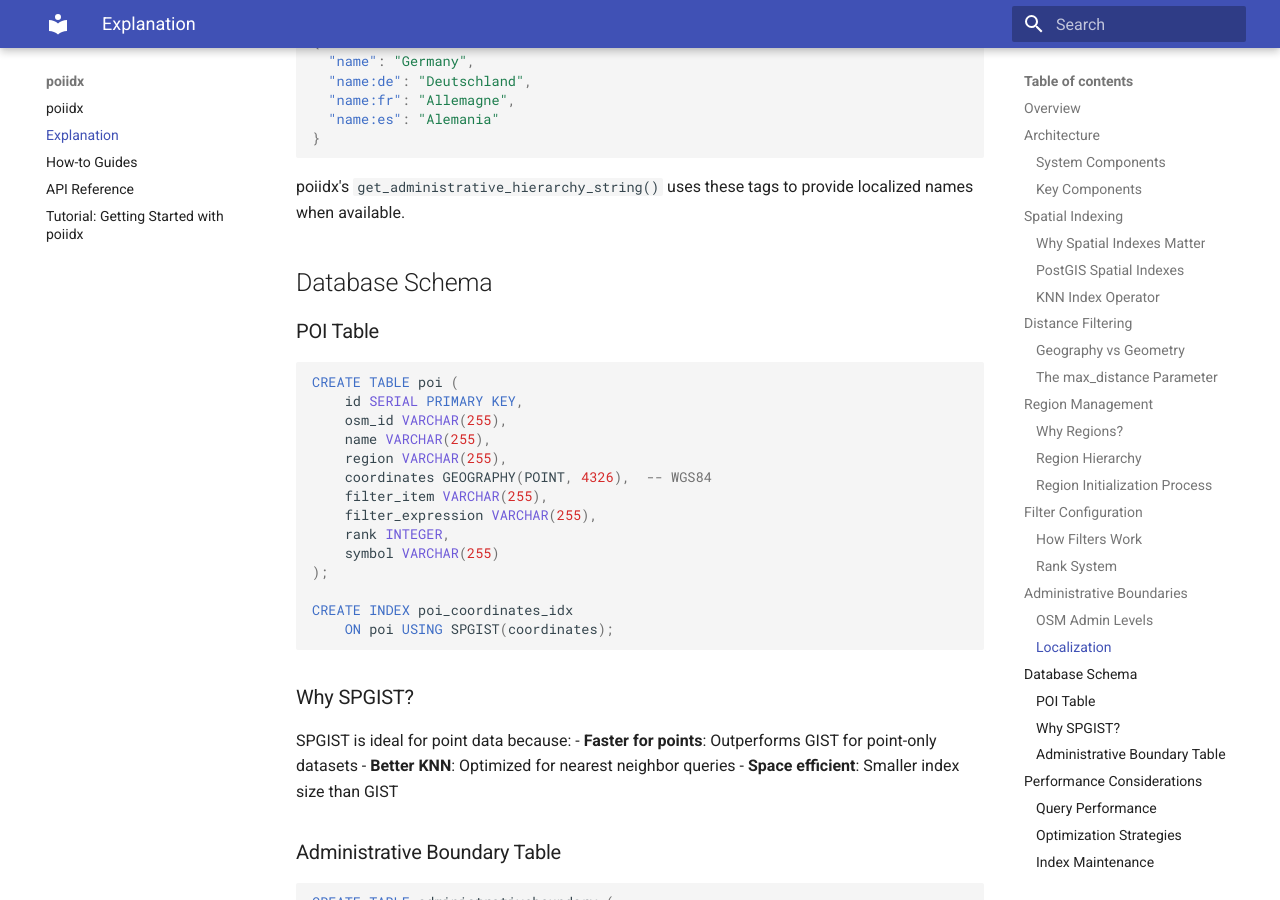
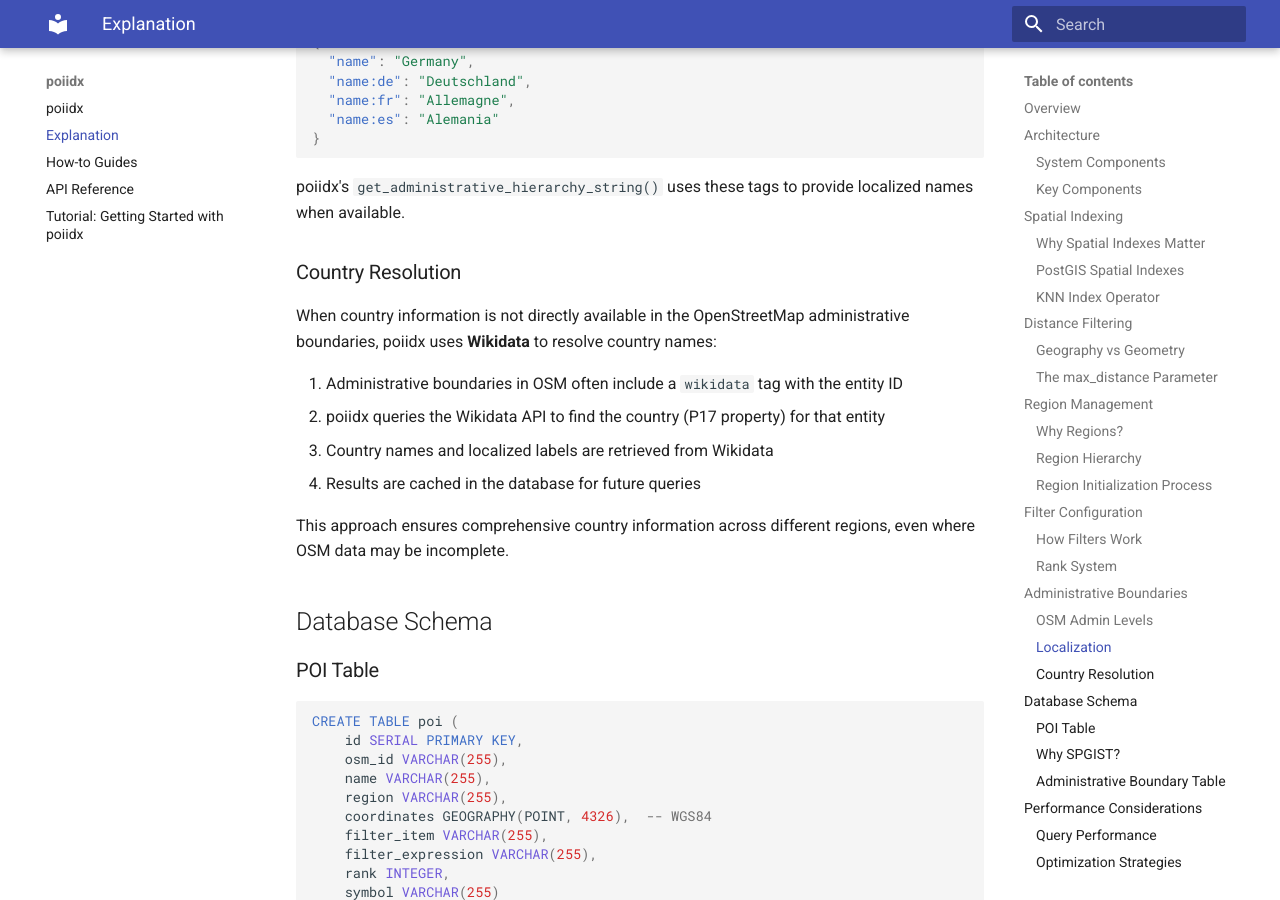
Before and after one commit to bytehexe/poiidx, an MkDocs documentation site: the page built from docs/explanation.md, in a window 1280 px wide and 900 px high, scrolled down 6920 px. Built offline with MkDocs 1.6.1 and Material for MkDocs 9.7.7, drawn with Linux system fonts in a browser that asks for light colours; some of the changed text lies outside the part shown.

Commit message:
docs: Add data sources and attribution for OpenStreetMap and Wikidata

```diff
--- a/docs/explanation.md
+++ b/docs/explanation.md
@@ -292,6 +292,17 @@ Administrative boundaries in OSM often include localized names:
 
 poiidx's `get_administrative_hierarchy_string()` uses these tags to provide localized names when available.
 
+### Country Resolution
+
+When country information is not directly available in the OpenStreetMap administrative boundaries, poiidx uses **Wikidata** to resolve country names:
+
+1. Administrative boundaries in OSM often include a `wikidata` tag with the entity ID
+2. poiidx queries the Wikidata API to find the country (P17 property) for that entity
+3. Country names and localized labels are retrieved from Wikidata
+4. Results are cached in the database for future queries
+
+This approach ensures comprehensive country information across different regions, even where OSM data may be incomplete.
+
 ## Database Schema
 
 ### POI Table
@@ -503,11 +514,12 @@ Potential enhancements:
 ## Related Technologies
 
 - **OpenStreetMap**: Source of geographic data
+- **Geofabrik**: OSM data distribution
+- **Wikidata**: Knowledge base for country information when not available in OSM
 - **PostGIS**: Spatial database extension
 - **Shapely**: Python library for geometric objects
 - **Osmium**: Fast OSM data processing
 - **Pyproj**: Coordinate transformations
-- **Geofabrik**: OSM data distribution
 
 ## Further Reading
 
```
Also changed, not shown: README.md (+14 -0 lines), docs/index.md (+7 -1 lines).
